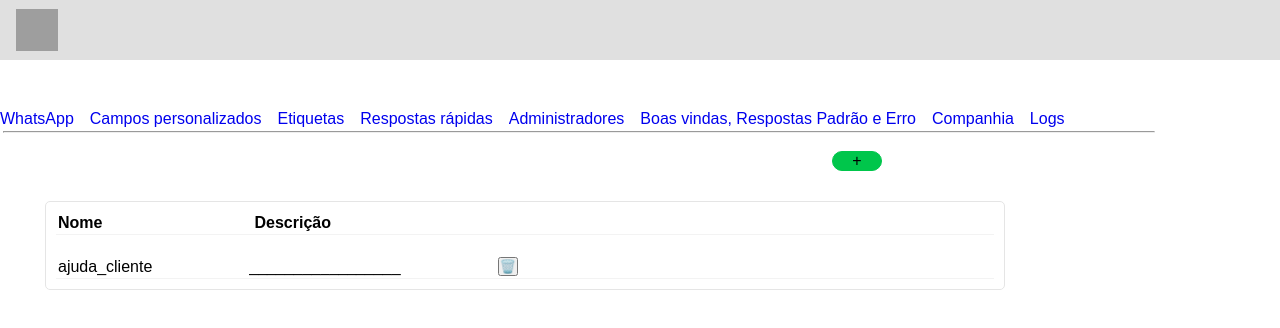
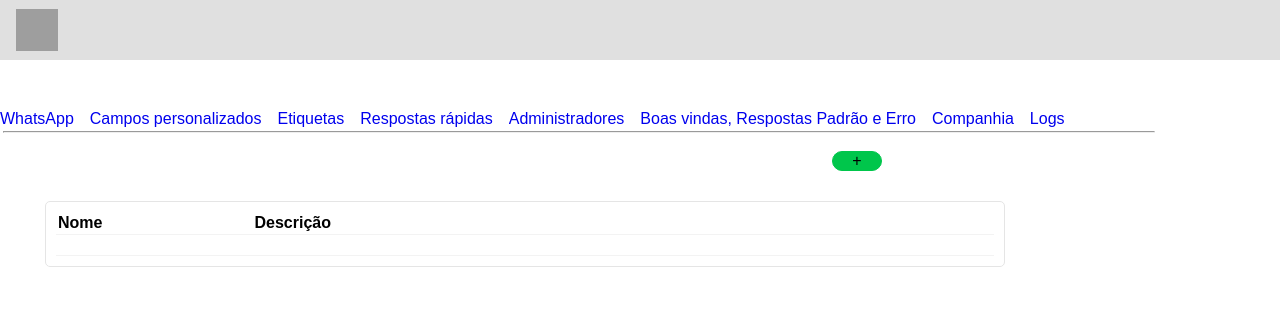
Before and after one commit to katsumidev/whatsappAPI, a React (Create React App) app in the folder client/: page /1/settings/tags in a window 1280 px wide. Shown: the top 328 px of the page. Built offline with nearby package versions, Linux system fonts and the light colour scheme; grey boxes are pictures that could not be loaded.

Commit message:
update inputs

```diff
--- a/client/src/components/fields/index.jsx
+++ b/client/src/components/fields/index.jsx
@@ -2,13 +2,12 @@ import { useEffect, useState } from "react";
 import Menu from "../menu";
 import { AddField, ContentTable, DownloadButton, HeaderContainer, SelectField, SelectFieldContainer } from "./styles";
 import { useParams } from "react-router";
-import FieldsModal from "../fieldsModal";
 
 function Fields() {
 
     const [fields, SetField] = useState([]);
     const [selectedTable, setSelectedTable] = useState('user');
-    const [isModalVisibleForm, setIsModalVisibleForm] = useState(false);
+
     const {userIns} = useParams();
 
     const handleAddInf = () => {
@@ -62,7 +61,7 @@ function Fields() {
                         Baixe relatório
                     </DownloadButton>
                 )}
-                <AddField onClick={() => setIsModalVisibleForm(true)}>
+                <AddField onClick={handleAddInf}>
                     +
                 </AddField>
             </HeaderContainer>
@@ -129,7 +128,6 @@ function Fields() {
                         )
                     })}
             </ContentTable>
-            {isModalVisibleForm && <FieldsModal><h2>Oi</h2></FieldsModal> }
         </>
     )
 }
--- a/client/src/components/tags/index.jsx
+++ b/client/src/components/tags/index.jsx
@@ -7,7 +7,7 @@ function Tags() {
 
     const [fields, SetField] = useState([]);
     const [edit, setEdit] = useState(true);
-    const [inputValue, setInputValue] = useState('');
+    const [inputValue, setInputValue] = useState({});
     const {userIns} = useParams();
 
 
@@ -50,17 +50,6 @@ function Tags() {
                     <th><p className="titles">Descrição</p></th>
                 </tr>
                 <tr>
-                    <td>
-                        <p className="itens">ajuda_cliente</p>
-                    </td>
-                    <td>
-                        <p className="itens">_________________</p>
-                    </td>
-                    <td>
-                        <button>
-                            🗑️
-                        </button>
-                    </td>
                 </tr>
                 {
                 fields.map((field, index) => {
@@ -68,8 +57,8 @@ function Tags() {
                                 <td><input
                                 className="itens"
                                 type="text"
-                                value={inputValue || field.name}
-                                onChange={(e) => setInputValue(e.target.value)}
+                                value={inputValue[field.name] || field.name}
+                                onChange={(e) => setInputValue({...inputValue, [field.name]: e.target.value})}
                                 disabled={edit ? true : false}
                                 /></td>
                                 <td><p className="itens">{field.type}</p></td>
```
